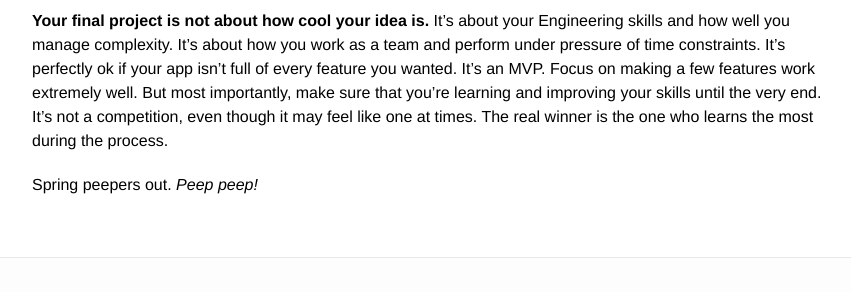
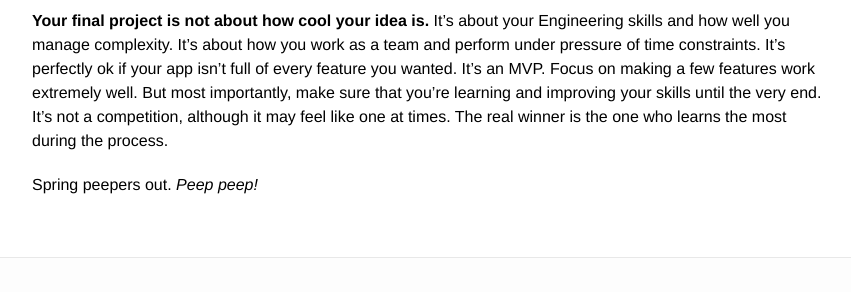
Before and after one commit to Spitigala/Spitigala.github.io, a Jekyll site: the page built from _posts/2014-08-06-database-dilemmas.markdown, in a window 1280 px wide and 900 px high, scrolled down 3079 px. Shown: the part 480-772 px from the top of the window, without its empty margins (208-1059 px from the left). Built offline with Jekyll 4.4.1, drawn with Linux system fonts in a browser that asks for light colours.

```diff
--- a/_posts/2014-08-06-database-dilemmas.markdown
+++ b/_posts/2014-08-06-database-dilemmas.markdown
@@ -68,7 +68,7 @@ So what lessons did I learn?
 
 **Don’t be afraid to throw out code.** It’s easy to become attached to your code. After all, you worked so hard on it. But like in any relationship, you have to learn when to let go. Now go make a rom com out of that!
 
-**Your final project is not about how cool your idea is.** It’s about your Engineering skills and how well you manage complexity. It’s about how you work as a team and perform under pressure of time constraints. It’s perfectly ok if your app isn’t full of every feature you wanted. It’s an MVP. Focus on making a few features work extremely well. But most importantly, make sure that you’re learning and improving your skills until the very end. It’s not a competition, even though it may feel like one at times. The real winner is the one who learns the most during the process.
+**Your final project is not about how cool your idea is.** It’s about your Engineering skills and how well you manage complexity. It’s about how you work as a team and perform under pressure of time constraints. It’s perfectly ok if your app isn’t full of every feature you wanted. It’s an MVP. Focus on making a few features work extremely well. But most importantly, make sure that you’re learning and improving your skills until the very end. It’s not a competition, although it may feel like one at times. The real winner is the one who learns the most during the process.
 
 Spring peepers out. *Peep peep!*
 
```
Also changed, not shown: index.html (+10 -0 lines), img/marinaspa.jpg (added).
